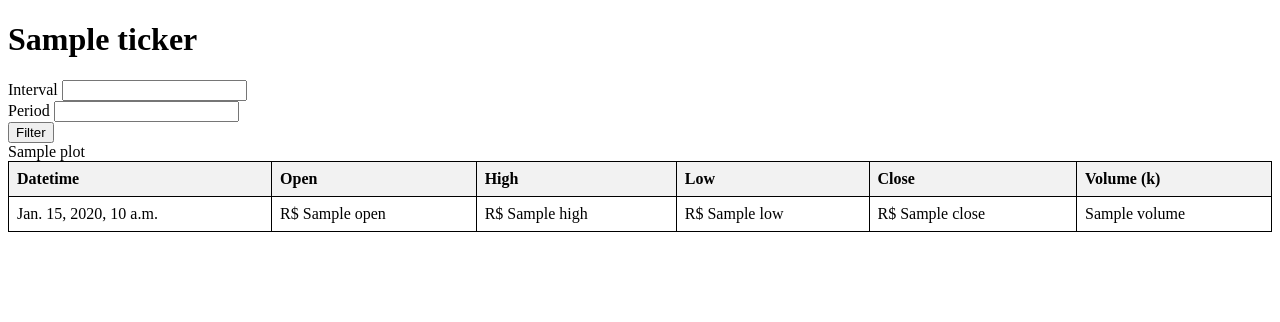
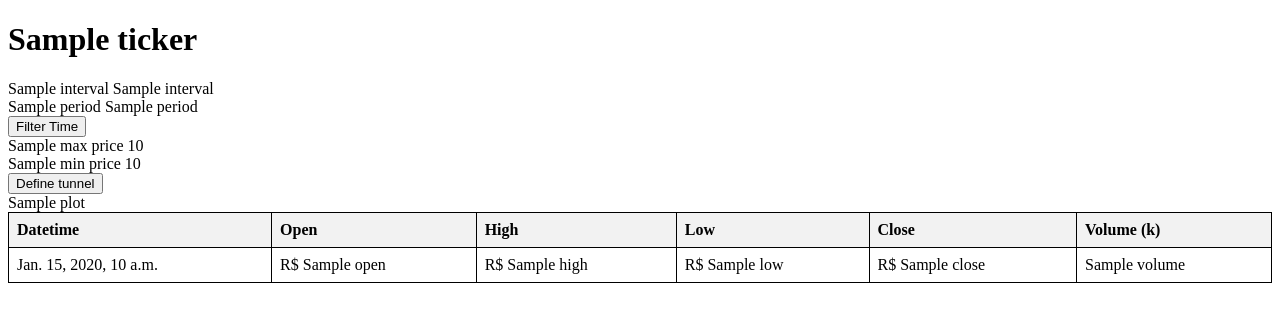
Before and after one commit to vini-machado/inoa-challenge, a Django app: template stock_fetcher/templates/stock_data.html in a window 1280 px wide. Shown: the top 322 px of the page. Run offline with Django 4.2, Linux system fonts and the light colour scheme; the template is opened without the code that fills it: most values are stand-ins (such as "Sample title", 1, 10 or a date in 2020); form fields are guessed from the names that the template uses.

Commit message:
tunnel price inputs working

```diff
--- a/stock_fetcher/templates/stock_data.html
+++ b/stock_fetcher/templates/stock_data.html
@@ -20,18 +20,33 @@
 <body>
     <h1>{{ ticker }}</h1>
     <form method="get">
+        {% csrf_token %}
       <div class="row">
-          <div class="col-md-6">
-              <label for="{{ form.interval.id_for_label }}" class="form-label">{{ form.interval.label }}</label>
-              {{ form.interval }}
+          <div class="col-md-4">
+              <label for="{{ graph_properties.interval.id_for_label }}" class="form-label">{{ graph_properties.interval.label }}</label>
+              {{ graph_properties.interval }}
           </div>
-          <div class="col-md-6">
-              <label for="{{ form.period.id_for_label }}" class="form-label">{{ form.period.label }}</label>
-              {{ form.period }}
+          <div class="col-md-4">
+              <label for="{{ graph_properties.period.id_for_label }}" class="form-label">{{ graph_properties.period.label }}</label>
+              {{ graph_properties.period }}
           </div>
       </div>
-      <button type="submit" class="btn btn-primary mt-3">Filter</button>
+      <button type="submit" class="btn btn-primary mt-3">Filter Time</button>
     </form>
+    <form method="post">
+        {% csrf_token %}
+        <div class="row">
+            <div class="col-md-4">
+                <label for="{{ price_tunnel.max_price.id_for_label }}" class="form-label">{{ price_tunnel.max_price.label }}</label>
+                {{ price_tunnel.max_price }}
+            </div>
+            <div class="col-md-4">
+                <label for="{{ price_tunnel.min_price.id_for_label }}" class="form-label">{{ price_tunnel.min_price.label }}</label>
+                {{ price_tunnel.min_price }}
+            </div>
+        </div>
+        <button type="submit" class="btn btn-primary mt-3">Define tunnel</button>
+      </form>
     <div class="row">
         <div class="col-md-12">
             {% include 'stock_chart.html' with plot=plot %}
```
Also changed, not shown: stock_fetcher/views/stock_data.py (+63 -27 lines).
